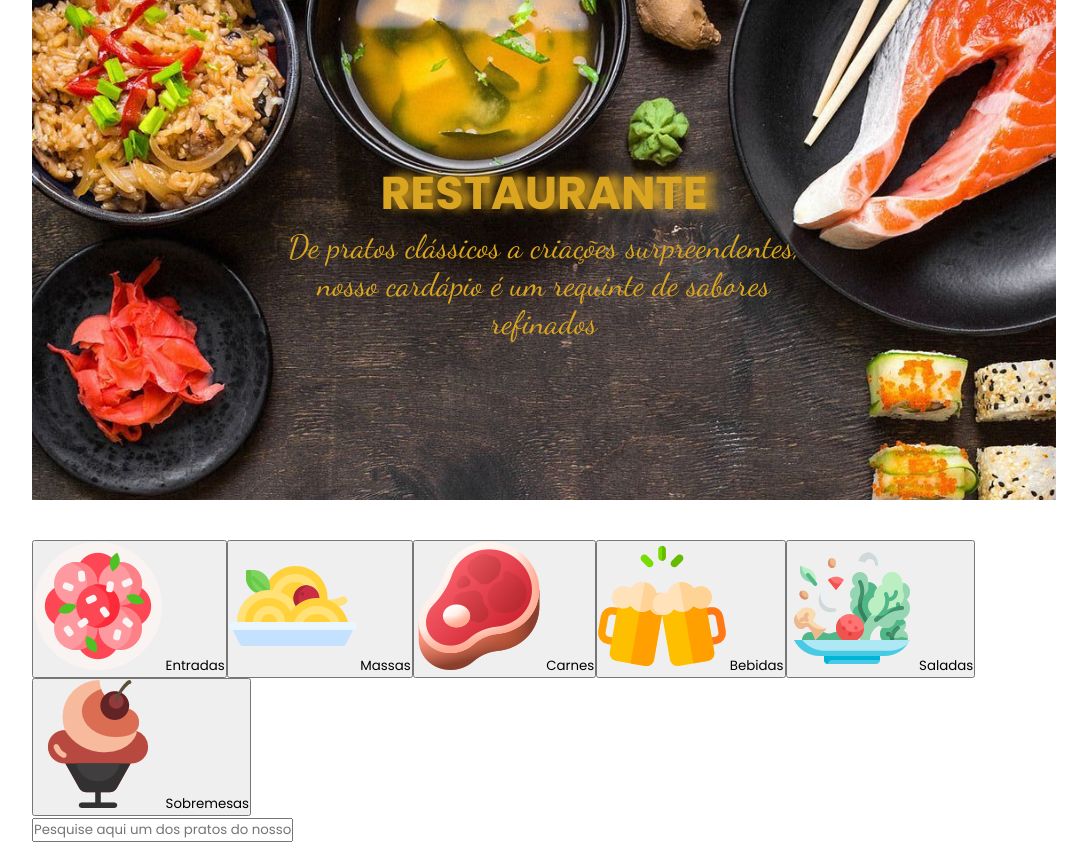
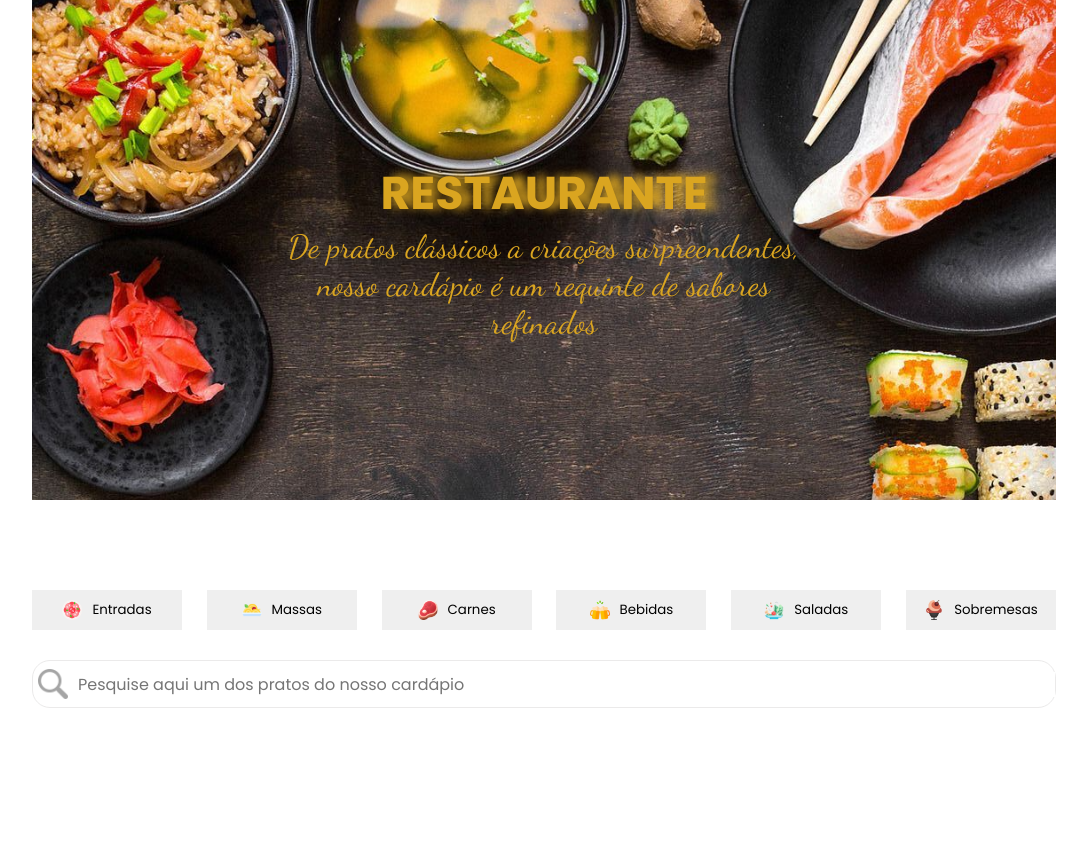
Before and after one commit to FabricioJorge0/Cardapio_restaurante, a Next.js app: page / in a window 1280 px wide. Shown: the whole page, without its empty margins (96-1183 px from the left). After the commit the page ends 800 px from the top, so only its background shows below. Built offline with nearby package versions, Linux system fonts and the light colour scheme.

Commit message:
criando os buttons e campo de input

```diff
--- a/src/Components/Categoria_buscas/Categoria_buscas.module.css
+++ b/src/Components/Categoria_buscas/Categoria_buscas.module.css
@@ -0,0 +1,63 @@
+.catBuscas{
+    width: 1024px;
+
+}
+
+.btnCategorias{
+    display: flex;
+    align-items: center;
+    gap: 10px;
+    justify-content: space-between;
+    margin-bottom: 30px;
+}
+
+.buttonCat{
+    width: 150px;
+    padding: 10px 0;
+    border: none;
+    display: flex;
+    align-items: center;
+    justify-content: center;
+
+
+}
+
+.iconeImg{
+    width: 20px;
+    height: 20px;
+    margin-right: 10px;
+}
+
+.buttonCat:hover{
+    background-color: #daa520;
+    cursor: pointer;
+}
+
+.inputBuscas{
+    width: 1024px;
+    display: flex;
+    align-items: center;
+    border: 1px solid #ebeaea;
+    border-radius: 18px;
+    padding: 8px 0;
+}
+
+.inputTxt{
+    width: 100%;
+    border: none;
+    font-size: 16px;
+    margin-left: 10px;
+
+}
+
+.iconeLupa{
+    width: 30px;
+    height: 30px;
+    margin-left: 5px;
+}
+
+.inputTxt:focus{
+    box-shadow: 0 0 0 0;
+    border: 0 none;
+    outline: 0;
+}
--- a/src/Components/Categoria_buscas/index.jsx
+++ b/src/Components/Categoria_buscas/index.jsx
@@ -10,19 +10,18 @@ import IconeSobremesa from '../../../public/Icones/sobremesa.png'
 
 export default function Categorias_Buscas(){
     return(
-        <section className={style.catBucas}>
+        <section className={style.catBuscas}>
             <div className={style.btnCategorias}>
-                <button><Image className={style.iconeImg} src={IconeEntrada}/> Entradas </button>
-                <button><Image className={style.iconeImg} src={IconeMassa}/> Massas </button>
-                <button><Image className={style.iconeImg} src={IconeCarne}/> Carnes </button>
-                <button><Image className={style.iconeImg} src={IconeBebidas}/> Bebidas </button>
-                <button><Image className={style.iconeImg} src={IconeSalada}/> Saladas </button>
-                <button><Image className={style.iconeImg} src={IconeSobremesa}/> Sobremesas </button>
+                <button className={style.buttonCat}><Image className={style.iconeImg} src={IconeEntrada}/> Entradas </button>
+                <button className={style.buttonCat}><Image className={style.iconeImg} src={IconeMassa}/> Massas </button>
+                <button className={style.buttonCat}><Image className={style.iconeImg} src={IconeCarne}/> Carnes </button>
+                <button className={style.buttonCat}><Image className={style.iconeImg} src={IconeBebidas}/> Bebidas </button>
+                <button className={style.buttonCat}><Image className={style.iconeImg} src={IconeSalada}/> Saladas </button>
+                <button className={style.buttonCat}><Image className={style.iconeImg} src={IconeSobremesa}/> Sobremesas </button>
             </div>
             <div className={style.inputBuscas}>
-                <input className={style.inputTxt
-
-                } type="text" placeholder='Pesquise aqui um dos pratos do nosso cardápio' />
+                <Image className={style.iconeLupa} src={IconeLupa}/>
+                <input className={style.inputTxt} type="text" placeholder='Pesquise aqui um dos pratos do nosso cardápio' />
             </div>
         </section>
     )
--- a/src/app/page.js
+++ b/src/app/page.js
@@ -7,7 +7,7 @@ export default function Home() {
   return (
     <div className={styles.page}>
       <Topo/>
-      <main>
+      <main className={styles.container}>
         <Categoria_buscas/>
       </main>
     </div>
--- a/src/app/page.module.css
+++ b/src/app/page.module.css
@@ -1,4 +1,12 @@
 .page{
     width: 1024px;
+    display: flex;
+    flex-direction: column;
+    justify-content: center;
+    align-items: center;
     margin: 0 auto;
 }
+
+.container{
+    padding: 50px 20px;
+}
```
